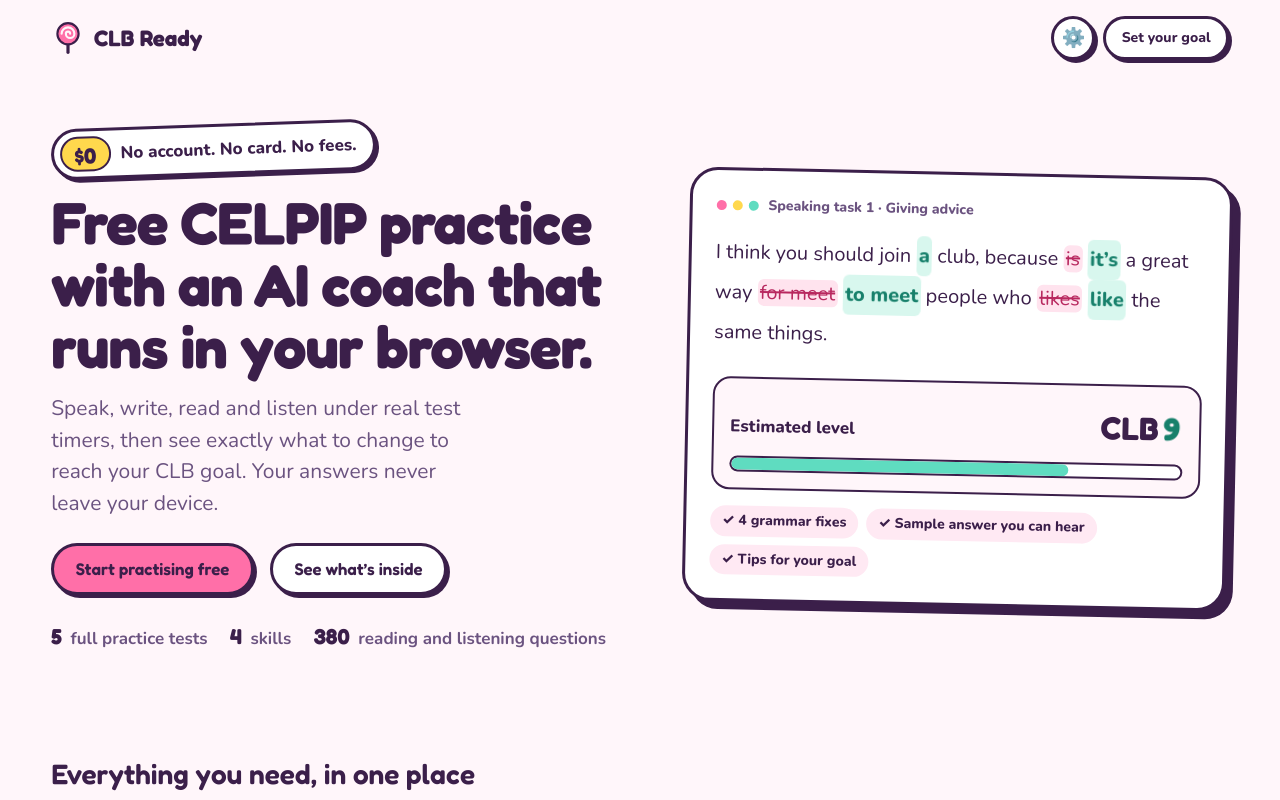
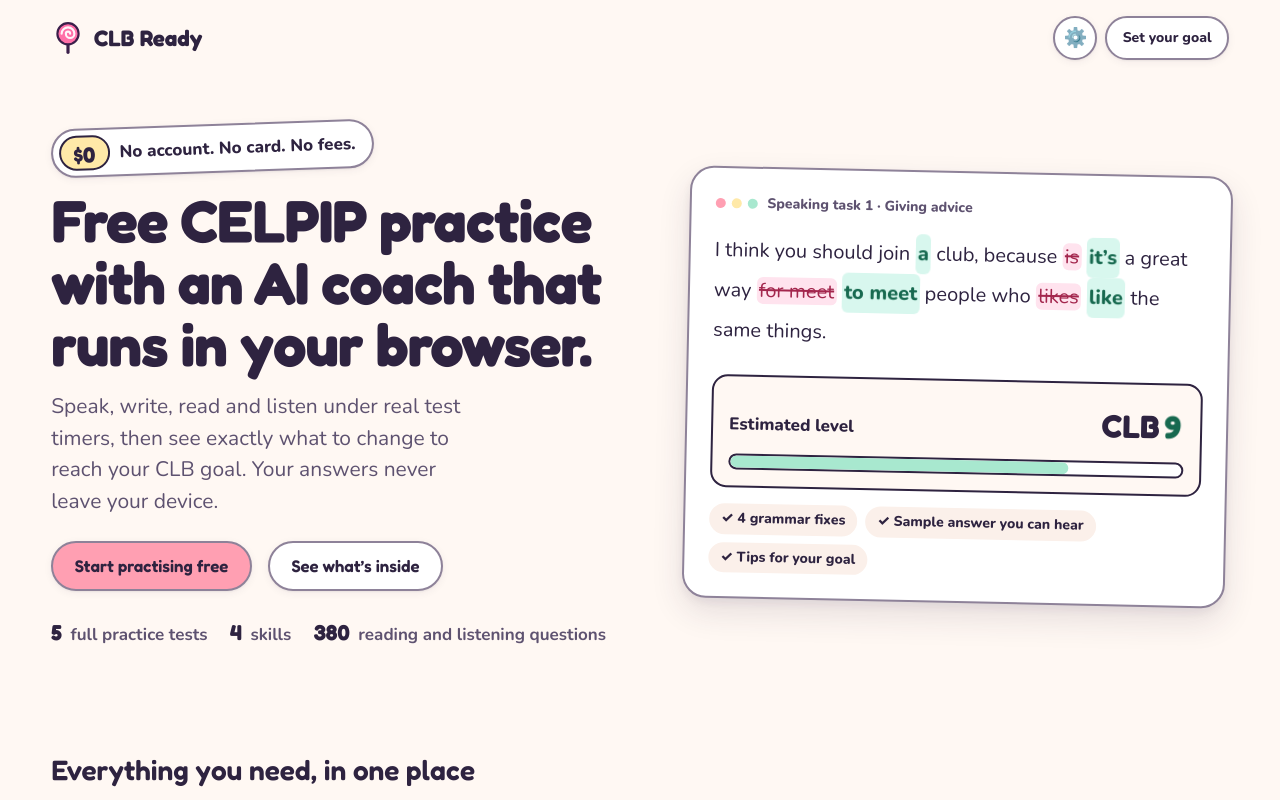
Before and after one commit to JasleenMinhas578/CLB_Ready, a React (Vite) app: page / in a window 1280 px wide. Shown: the top 800 px of the page. Built offline with nearby package versions, Linux system fonts and the light colour scheme.

Commit message:
Set the soft, friendly design direction and retune tokens to a pastel palette with a calm exam set

```diff
--- a/src/styles/exam.css
+++ b/src/styles/exam.css
@@ -1,10 +1,6 @@
 /* Test-style task screens. Calm and plain on purpose: no candy, stickers or
    motion, so practice feels like test day. Brand shows only in the grape bar. */
 .exam-page {
-  --exam-bg: #efedf3;
-  --exam-line: #cfc8d8;
-  --exam-ink: #2a1d33;
-  --exam-soft: #5d5269;
   min-height: 100vh; display: flex; flex-direction: column;
   background: var(--exam-bg); color: var(--exam-ink);
 }
--- a/src/styles/screens.css
+++ b/src/styles/screens.css
@@ -26,7 +26,7 @@
   border: var(--line); border-radius: var(--radius-card); box-shadow: var(--sticker);
   text-decoration: none; overflow: hidden; transition: transform 0.15s ease, box-shadow 0.15s ease;
 }
-a.skill-card:hover { transform: translate(-2px, -3px) rotate(-0.6deg); box-shadow: 7px 8px 0 var(--grape); color: var(--grape); }
+a.skill-card:hover { transform: translateY(-2px); box-shadow: var(--shadow-hover); color: var(--grape); }
 .skill-card h3 { font-size: var(--step-2); margin-bottom: var(--gap-1); }
 .skill-card p { margin-bottom: var(--gap-3); }
 .skill-emoji {
@@ -102,7 +102,7 @@ a.skill-card::after {
 /* Hover lifts the card like a button instead of tinting it, so a hovered card never looks selected.
    Touch screens keep hover after a tap, so only devices that really hover get it. */
 @media (hover: hover) {
-  .task-row:hover { transform: translate(-1px, -1px); box-shadow: 4px 4px 0 var(--grape); color: var(--grape); }
+  .task-row:hover { transform: translateY(-1px); box-shadow: var(--shadow-hover); color: var(--grape); }
 }
 .task-number {
   flex: none; display: grid; place-items: center; width: 44px; height: 44px;
@@ -464,7 +464,7 @@ a.skill-card::after {
 /* The feedback demo card */
 .demo-card {
   margin: 0; padding: var(--gap-3); background: var(--white); border: var(--line); border-radius: var(--radius-card);
-  box-shadow: 8px 8px 0 var(--grape); transform: rotate(1.2deg);
+  box-shadow: var(--shadow-hover); transform: rotate(1.2deg);
 }
 .demo-head { display: flex; align-items: center; gap: 0.6rem; font-weight: 800; color: var(--grape-soft); font-size: var(--step--1); margin-bottom: var(--gap-2); }
 .demo-dot { width: 10px; height: 10px; border-radius: 50%; background: var(--bubblegum); box-shadow: 16px 0 0 var(--lemon), 32px 0 0 var(--mint); margin-right: 32px; }
--- a/src/styles/tokens.css
+++ b/src/styles/tokens.css
@@ -1,26 +1,57 @@
-/* CLB Ready design tokens: a candy shop with grape ink.
-   Bright candy colours are for fills; text always uses grape for contrast. */
+/* CLB Ready design tokens. Soft and warm for home, practice and results;
+   calm and neutral for exam screens (the --exam-* set).
+   Pastel tints are fills only. Text sits on them in --ink, --ink-soft or the
+   matching *-ink colour; every pair below is at least 4.5:1. */
 :root {
-  /* Base */
-  --milk: #fff6fa;          /* strawberry-milk page background */
-  --milk-deep: #ffe9f3;
-  --white: #ffffff;
-  --grape: #3b1f4a;         /* ink: text, outlines, sticker shadows */
-  --grape-soft: #6b5380;    /* secondary text, ~6:1 on milk */
-  --blush: #ffb3cf;
+  /* Surfaces */
+  --bg: #fff8f3;            /* warm cream page */
+  --surface: #ffffff;       /* cards and fields */
+  --surface-sunk: #fbf0ea;  /* wells, tracks, code */
 
-  /* Candy flavours */
-  --bubblegum: #ff6fa8;
-  --bubblegum-deep: #e0407f;   /* borders and marks only: 3.8:1 on milk is too light for text */
-  --bubblegum-ink: #b8285f;    /* pink text and focus rings, 5.6:1 on milk */
-  --lemon: #ffd84d;
-  --mint: #5fdcc0;
-  --mint-deep: #17806b;
-  --blueberry: #8c9bff;
-  --blueberry-deep: #5b6cf0;   /* bar fills, 3.7:1 on milk-deep */
-  --grape-candy: #bfa8ff;
+  /* Ink */
+  --ink: #2e2340;           /* text, 14:1 on --bg */
+  --ink-soft: #5e5270;      /* secondary text, 5.6:1 or more on every tint */
+  --border: #8e8299;        /* control outlines, 3.4:1 on --bg */
+  --border-soft: #eadfe6;   /* decorative card edges and dividers */
 
-  /* Type */
+  /* Primary action: soft rose fill with ink text (6.8:1) */
+  --accent: #ff9fb2;
+  --accent-hover: #ff8aa1;
+  --accent-ink: #a3264d;    /* rose text, links on hover and focus rings, 6.8:1 on --bg */
+  --focus: var(--accent-ink);
+
+  /* Pastel tints and their text colours (text is 5.3:1 or more on its tint and on --bg) */
+  --rose-tint: #ffe0e8;    --rose-ink: #a3264d;
+  --peach-tint: #ffe1d1;   --peach-ink: #9a4317;
+  --butter-tint: #fff1bf;  --butter-ink: #7a5a00;
+  --mint-tint: #d4f3e6;    --mint-ink: #17694f;
+  --sky-tint: #d9ecff;     --sky-ink: #1f5d99;
+  --lilac-tint: #e9e0ff;   --lilac-ink: #5b3fa8;
+
+  /* Meaning. Always pair with an icon or words, never colour alone. */
+  --ok: var(--mint-ink);     --ok-bg: var(--mint-tint);
+  --warn: var(--butter-ink); --warn-bg: var(--butter-tint);
+  --bad: var(--rose-ink);    --bad-bg: var(--rose-tint);
+  --info: var(--sky-ink);    --info-bg: var(--sky-tint);
+
+  /* One tint per skill, used for its icon badge and card */
+  --speaking-tint: var(--peach-tint);  --speaking-ink: var(--peach-ink);
+  --writing-tint: var(--butter-tint);  --writing-ink: var(--butter-ink);
+  --reading-tint: var(--sky-tint);     --reading-ink: var(--sky-ink);
+  --listening-tint: var(--lilac-tint); --listening-ink: var(--lilac-ink);
+
+  /* Exam screens: neutral grey, like test day. No tints, no shadows. */
+  --exam-bg: #f1f0f4;
+  --exam-surface: #ffffff;
+  --exam-sunk: #f6f5f8;
+  --exam-line: #cdc9d4;         /* panel edges */
+  --exam-line-strong: #8f8a99;  /* field outlines, 3.3:1 on white */
+  --exam-ink: #23202a;
+  --exam-soft: #565262;         /* 6.6:1 on --exam-bg */
+  --exam-accent: #3d3550;       /* top bar, selected tab, primary button; white text 11.5:1 */
+  --exam-rec: #c8324f;          /* recording dot and answer timer, 5.2:1 on white */
+
+  /* Type: Fredoka for rounded headings, Nunito for body (open shapes read well for slow readers) */
   --font-display: 'Fredoka', 'Nunito', ui-rounded, system-ui, sans-serif;
   --font-body: 'Nunito', ui-rounded, system-ui, -apple-system, 'Segoe UI', sans-serif;
   --step--1: 0.875rem;
@@ -30,13 +61,27 @@
   --step-3: clamp(2rem, 4vw, 2.5rem);
   --step-4: clamp(2.4rem, 6vw, 3.6rem);
 
-  /* Shape: stickers have thick outlines and a solid offset shadow */
-  --line: 3px solid var(--grape);
-  --sticker: 5px 5px 0 var(--grape);
-  --sticker-small: 3px 3px 0 var(--grape);
-  --radius-card: 28px;
-  --radius-field: 18px;
+  /* Shape */
+  --radius-sm: 10px;
+  --radius-md: 16px;
+  --radius-lg: 24px;
   --radius-pill: 999px;
+
+  /* Soft, ink-tinted shadows: a small offset and a wide blur */
+  --shadow-1: 0 1px 2px rgb(46 35 64 / 0.06), 0 2px 8px rgb(46 35 64 / 0.06);
+  --shadow-2: 0 2px 4px rgb(46 35 64 / 0.05), 0 8px 24px rgb(46 35 64 / 0.08);
+  --shadow-hover: 0 4px 8px rgb(46 35 64 / 0.06), 0 14px 32px rgb(46 35 64 / 0.12);
+
+  /* Motion */
+  --ease-out: cubic-bezier(0.22, 1, 0.36, 1);
+  --dur-fast: 120ms;
+  --dur: 200ms;
+
+  /* Icons */
+  --icon-sm: 1rem;
+  --icon-md: 1.25rem;
+  --icon-lg: 1.75rem;
+  --icon-xl: 2.5rem;
 
   /* Space */
   --gap-1: 0.5rem;
@@ -48,4 +93,27 @@
   /* Side gutters grow with the screen: 16px on phones, up to 64px on wide monitors. */
   --gutter: clamp(16px, 4vw, 64px);
   --text-width: 64ch;
+
+  /* Old names still used by screens that have not been rebuilt yet.
+     They point at the new palette; drop each once nothing uses it. */
+  --milk: var(--bg);
+  --milk-deep: var(--surface-sunk);
+  --white: var(--surface);
+  --grape: var(--ink);
+  --grape-soft: var(--ink-soft);
+  --blush: #ffc9d6;
+  --bubblegum: var(--accent);
+  --bubblegum-deep: #e0607e;   /* marks and borders only */
+  --bubblegum-ink: var(--accent-ink);
+  --lemon: #ffe9a8;
+  --mint: #a8e8cf;
+  --mint-deep: var(--mint-ink);
+  --blueberry: #b9c7ff;
+  --blueberry-deep: #4f63d9;   /* bar fills, 4.5:1 on --surface-sunk */
+  --grape-candy: #d6c8ff;
+  --line: 2px solid var(--border);
+  --sticker: var(--shadow-2);
+  --sticker-small: var(--shadow-1);
+  --radius-card: var(--radius-lg);
+  --radius-field: var(--radius-md);
 }
--- a/src/styles/ui.css
+++ b/src/styles/ui.css
@@ -72,8 +72,8 @@ main:focus { outline: none; }
   cursor: pointer; text-decoration: none; color: var(--grape);
   transition: transform 0.12s ease, box-shadow 0.12s ease;
 }
-.btn:hover { transform: translate(-1px, -1px); box-shadow: 4px 4px 0 var(--grape); color: var(--grape); }
-.btn:active { transform: translate(2px, 2px); box-shadow: 1px 1px 0 var(--grape); }
+.btn:hover { transform: translateY(-1px); box-shadow: var(--shadow-hover); color: var(--grape); }
+.btn:active { transform: translateY(1px); box-shadow: var(--shadow-1); }
 .btn:disabled { opacity: 0.5; cursor: not-allowed; transform: none; box-shadow: var(--sticker-small); }
 .btn-primary { background: var(--bubblegum); }
 .btn-secondary { background: var(--white); }
```
Also changed, not shown: 1 other file (tests, documents, lock files or other folders).
